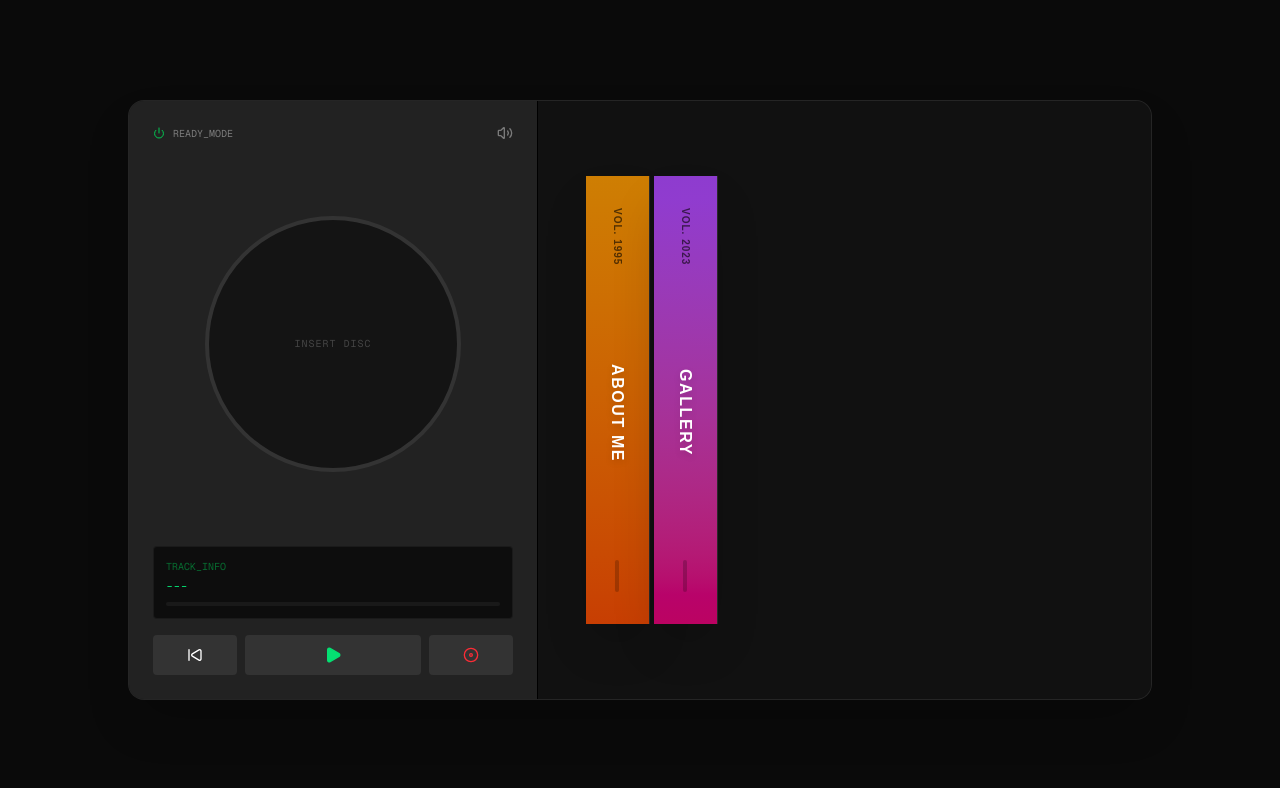
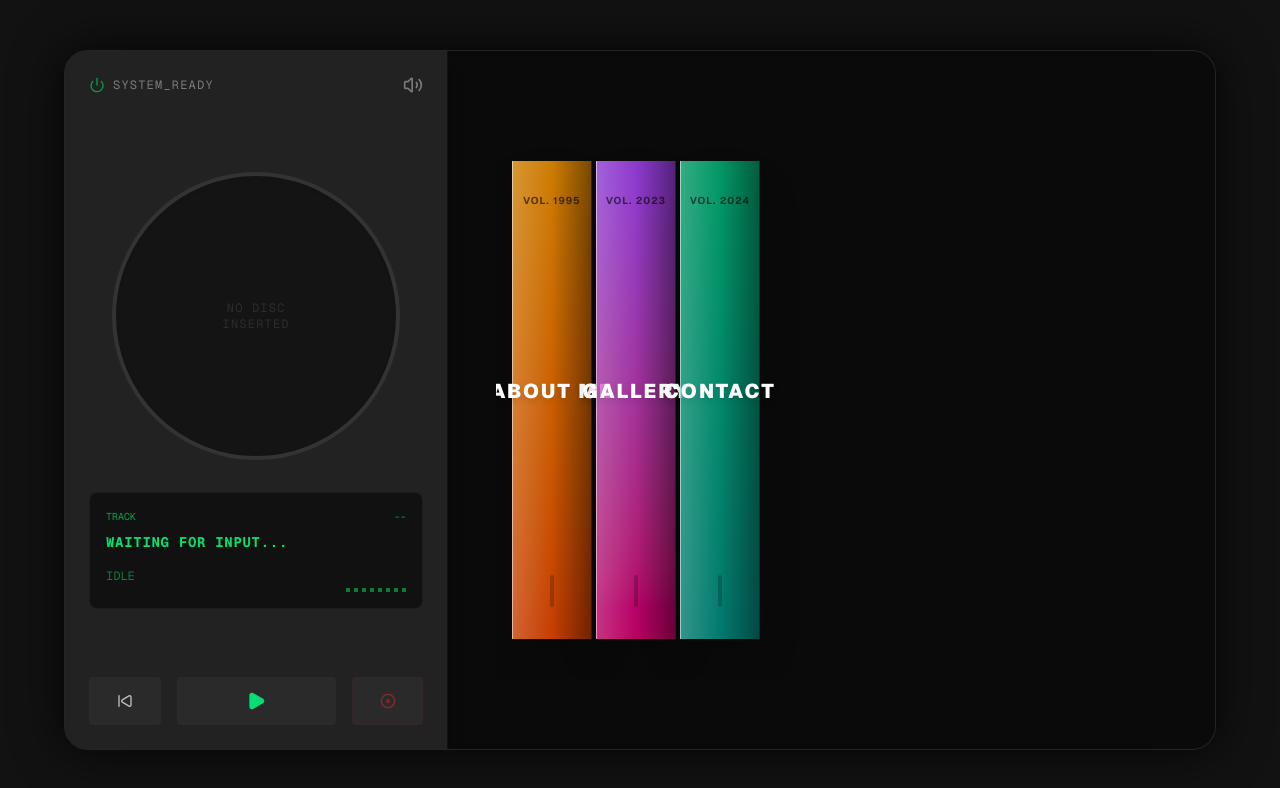
Before and after one commit to HallowsYves/portfolio, a Next.js app in the folder port/: page / in a window 1280 px wide. Shown: the top 788 px of the page. Built offline with nearby package versions, Linux system fonts and the light colour scheme.

Commit message:
made things more Component based, Added Types

```diff
--- /dev/null
+++ b/port/Components/AudioVisualizer.tsx
@@ -0,0 +1,16 @@
+export default function AudioVisualizer({ isPlaying }: { isPlaying: boolean }) {
+  return (
+    <div className="flex items-end justify-center space-x-1 h-8 opacity-60">
+      {[...Array(8)].map((_, i) => (
+        <div
+          key={i}
+          className={`w-1 bg-green-500 transition-all duration-100 ease-in-out ${isPlaying ? 'animate-pulse' : 'h-1'}`}
+          style={{
+            height: isPlaying ? `${Math.random() * 100}%` : '4px',
+            animationDelay: `${i * 0.05}s`
+          }}
+        />
+      ))}
+    </div>
+  );
+}
--- a/port/Components/CompactDisc.tsx
+++ b/port/Components/CompactDisc.tsx
@@ -1,27 +1,45 @@
 import React from 'react';
+import { Disc } from '@/types';
 
-interface DiscProps {
-  disc: {
-    title: string;
-    color: string;
-  };
+interface CompactDiscProps {
+  disc: Disc;
   isSpinning: boolean;
 }
 
-const CompactDisc = ({ disc, isSpinning }: DiscProps) => (
-  <div className={`relative w-48 h-48 md:w-64 md:h-64 rounded-full shadow-2xl flex items-center justify-center overflow-hidden transition-all duration-1000 ${isSpinning ? 'animate-spin-slow' : ''}`}>
+export default function CompactDisc({ disc, isSpinning }: CompactDiscProps) {
+  return (
+    <div className={`relative w-64 h-64 rounded-full shadow-2xl flex items-center justify-center overflow-hidden transition-all duration-1000 ${isSpinning ? 'animate-spin-slow' : ''}`}>
+        {/* Disc Surface */}
         <div className={`absolute inset-0 bg-gradient-to-br ${disc.color} opacity-90`} />
+
+        {/* Holographic Reflection */}
         <div className="absolute inset-0 bg-[conic-gradient(from_0deg,transparent_0deg,white_45deg,transparent_90deg,transparent_180deg,white_225deg,transparent_270deg)] opacity-30 mix-blend-overlay" />
+
+        {/* Data Rings */}
+        <div className="absolute inset-2 rounded-full border border-white/20" />
+        <div className="absolute inset-16 rounded-full border border-white/10" />
+        <div className="absolute inset-20 rounded-full border-4 border-black/10" />
+
+        {/* Label Art */}
         <div className="absolute inset-0 flex flex-col items-center justify-center text-center p-8 rotate-90">
-      <span className="text-white font-black text-xl md:text-2xl uppercase tracking-tighter leading-none">{disc.title}</span>
+        <span className="text-white/80 font-bold text-xl drop-shadow-lg tracking-wider">{disc.artist}</span>
+        <span className="text-white font-black text-3xl uppercase tracking-tighter leading-none mt-1">{disc.title}</span>
         </div>
-    {/* Center Spindle */}
-    <div className="absolute w-12 h-12 bg-gradient-to-b from-[#222] to-[#000] rounded-full z-20 shadow-xl flex items-center justify-center border border-white/5">
-      <div className="w-6 h-6 bg-[#111] rounded-full border border-white/5 flex items-center justify-center">
-         <div className="w-1.5 h-1.5 bg-[#050505] rounded-full border border-white/10"></div>
+
+        {/* Center Spindle/Hub Mechanism */}
+        <div className="absolute w-14 h-14 bg-gradient-to-b from-[#222] to-[#000] rounded-full z-20 shadow-[0_4px_8px_rgba(0,0,0,0.8)] flex items-center justify-center border border-white/5">
+        {/* Outer Grip Ring */}
+        <div className="absolute inset-0 rounded-full border-2 border-dashed border-white/10 opacity-30 animate-spin-slow" style={{ animationDuration: '10s' }}></div>
+
+        {/* Inner Clamp */}
+        <div className="w-8 h-8 bg-[#111] rounded-full border border-white/5 flex items-center justify-center shadow-inner relative">
+            <div className="w-2 h-2 bg-[#050505] rounded-full border border-white/10"></div>
+            {/* 3 locking teeth */}
+            <div className="absolute top-0 w-1 h-2 bg-[#333] rounded-full"></div>
+            <div className="absolute bottom-1 left-1 w-1 h-2 bg-[#333] rounded-full rotate-[120deg]"></div>
+            <div className="absolute bottom-1 right-1 w-1 h-2 bg-[#333] rounded-full -rotate-[120deg]"></div>
         </div>
         </div>
     </div>
   );
-
-export default CompactDisc;
+}
--- a/port/Components/JewelCaseSpine.tsx
+++ b/port/Components/JewelCaseSpine.tsx
@@ -1,15 +1,42 @@
-const JewelCaseSpine = ({ disc, onClick, disabled }: { disc: any, onClick: any, disabled: boolean }) => (
+import React from 'react';
+import { Disc } from '@/types';
+
+interface JewelCaseSpineProps {
+  disc: Disc;
+  onClick: (disc: Disc) => void;
+  disabled: boolean;
+}
+
+export default function JewelCaseSpine({ disc, onClick, disabled }: JewelCaseSpineProps) {
+  return (
     <button
         onClick={() => !disabled && onClick(disc)}
-    className={`group relative h-full w-12 md:w-16 transition-all duration-500 ease-out flex flex-col items-center justify-center border-r border-white/10 shadow-2xl ${disabled ? 'opacity-30 cursor-not-allowed grayscale' : 'hover:w-20 md:hover:w-24 cursor-pointer hover:z-10'}`}
+        className={`
+        group relative h-full w-12 md:w-16 lg:w-20 transition-all duration-500 ease-out
+        flex flex-col items-center justify-center border-r border-white/10 shadow-2xl
+        ${disabled ? 'opacity-30 cursor-not-allowed grayscale' : 'hover:w-24 md:hover:w-32 cursor-pointer hover:z-10'}
+        `}
+        style={{ perspective: '1000px' }}
     >
+        {/* Background Gradient */}
         <div className={`absolute inset-0 bg-gradient-to-b ${disc.color} opacity-80 group-hover:opacity-100 transition-opacity`} />
+
+        {/* Plastic Sheen Overlay */}
+        <div className="absolute inset-0 bg-gradient-to-r from-white/20 via-transparent to-black/40 pointer-events-none" />
+
+        {/* Spine Label (Vertical Text) */}
         <div className="relative z-10 h-full flex flex-col items-center py-8 justify-between">
-      <span className="[writing-mode:vertical-rl] text-[10px] font-bold tracking-widest text-black/60 uppercase">Vol. {disc.year}</span>
-      <h3 className="[writing-mode:vertical-rl] text-sm md:text-base font-black tracking-widest text-white drop-shadow-md whitespace-nowrap">{disc.title}</h3>
+        <span className="writing-vertical text-[10px] font-bold tracking-widest text-black/60 uppercase">
+            Vol. {disc.year}
+        </span>
+        <h3 className="writing-vertical text-lg md:text-xl font-black tracking-widest text-white drop-shadow-md whitespace-nowrap">
+            {disc.title}
+        </h3>
         <div className="w-1 h-8 bg-black/20 rounded-full" />
         </div>
+
+        {/* Hover "Pull Out" Effect (simulated by margin transition in parent, but visuals here) */}
+        <div className="absolute left-0 top-0 bottom-0 w-[1px] bg-white/50" />
     </button>
   );
-
-export default JewelCaseSpine;
+}
--- a/port/app/page.tsx
+++ b/port/app/page.tsx
@@ -1,12 +1,18 @@
 'use client';
 
 import React, { useState, useEffect } from 'react';
-import { Disc, Play, Pause, SkipBack, Volume2, Power } from 'lucide-react';
+import { Power, Volume2, SkipBack, Play, Pause, Disc as DiscIcon } from 'lucide-react';
+
+// Import our new sub-components
 import CompactDisc from '@/Components/CompactDisc';
 import JewelCaseSpine from '@/Components/JewelCaseSpine';
+import AudioVisualizer from '@/Components/AudioVisualizer';
 
+// Import our Shared Type
+import { Disc } from '@/types';
 
-const DISCS = [
+// --- Data ---
+const DISCS: Disc[] = [
   {
     id: 'about',
     title: 'ABOUT ME',
@@ -16,14 +22,15 @@ const DISCS = [
     trackList: ['Intro', 'Skills', 'History'],
     content: (
       <div className="space-y-4 font-mono text-sm md:text-base leading-relaxed text-amber-100">
-        <h2 className="text-xl md:text-2xl font-bold text-amber-500 mb-4">TRACK 01: ORIGIN</h2>
-        <p>Blah blah blah blah </p>
+        <p className="typing-effect">Initializing identity protocols...</p>
+        <h2 className="text-xl md:text-2xl font-bold text-amber-500 mb-4 mt-6">TRACK 01: ORIGIN</h2>
+        <p>I am a creative developer with a passion for retro aesthetics and modern performance.</p>
         <h2 className="text-xl md:text-2xl font-bold text-amber-500 mb-4 mt-8">TRACK 02: STACK</h2>
         <ul className="grid grid-cols-2 gap-2 text-xs md:text-sm opacity-80">
-          <li>[01] React / Next.js</li>
+          <li>[01] React.js / Next.js</li>
           <li>[02] TypeScript</li>
-          <li>[03] Tailwind CSS</li>
-          <li>[04] </li>
+          <li>[03] Node.js Logic</li>
+          <li>[04] UX/UI Design</li>
         </ul>
       </div>
     )
@@ -31,132 +38,163 @@ const DISCS = [
   {
     id: 'projects',
     title: 'GALLERY',
-    artist: 'Creative Works',
+    artist: 'Various Artists',
     year: '2023',
     color: 'from-purple-500 to-pink-600',
-    trackList: ['Web', 'Mobile', 'Design'],
+    trackList: ['Web Apps', 'Mobile', 'Design'],
     content: (
       <div className="space-y-6 font-mono text-purple-100">
         <div className="border-b border-purple-500/30 pb-2 mb-4">
           <h3 className="text-lg font-bold text-purple-400">PROJECT_ALPHA.EXE</h3>
-          <p className="text-xs opacity-70">Interactive CD Portfolio System</p>
+          <p className="text-xs opacity-70">Full Stack E-Commerce Solution</p>
         </div>
-        <div className="border-b border-purple-500/30 pb-2 mb-4">
-          <h3 className="text-lg font-bold text-purple-400">NEON_DREAMS.WAV</h3>
-          <p className="text-xs opacity-70">A nostalgic audio visualizer experience.</p>
+        <p className="text-xs animate-pulse mt-8">&gt;&gt; INSERT DISC 2 FOR ARCHIVED WORKS...</p>
+      </div>
+    )
+  },
+  {
+    id: 'contact',
+    title: 'CONTACT',
+    artist: 'Transmission',
+    year: '2024',
+    color: 'from-emerald-500 to-teal-600',
+    trackList: ['Email', 'Socials', 'Offices'],
+    content: (
+      <div className="space-y-8 font-mono text-emerald-100">
+        <div className="bg-emerald-900/20 p-4 border border-emerald-500/30 rounded">
+          <h3 className="text-emerald-400 font-bold mb-2">SEND TRANSMISSION</h3>
+          <form className="space-y-3" onSubmit={(e) => e.preventDefault()}>
+            <input type="text" placeholder="CODENAME" className="w-full bg-black/50 border border-emerald-500/30 p-2 text-sm focus:outline-none focus:border-emerald-400 transition-colors" />
+            <button className="bg-emerald-600 hover:bg-emerald-500 text-black font-bold py-2 px-4 w-full text-xs tracking-widest uppercase transition-colors">Transmit</button>
+          </form>
         </div>
       </div>
     )
   }
 ];
 
-
-export default function PortfolioPage() {
-  const [currentDisc, setCurrentDisc] = useState<any>(null);
+export default function Portfolio() {
+  const [currentDisc, setCurrentDisc] = useState<Disc | null>(null);
   const [loadingProgress, setLoadingProgress] = useState(0);
   const [isPlaying, setIsPlaying] = useState(false);
 
+  // Logic: Handle "Reading" the disc
   useEffect(() => {
-    let interval: any;
+    let interval: NodeJS.Timeout;
     if (currentDisc && loadingProgress < 100) {
       setIsPlaying(true);
       interval = setInterval(() => {
         setLoadingProgress(prev => {
-          const next = prev + Math.random() * 20;
+          const next = prev + Math.random() * 15;
           return next > 100 ? 100 : next;
         });
-      }, 400);
+      }, 300);
+    } else if (!currentDisc) {
+      setLoadingProgress(0);
+      setIsPlaying(false);
     }
     return () => clearInterval(interval);
   }, [currentDisc, loadingProgress]);
 
   const handleEject = () => {
+    setIsPlaying(false);
     setCurrentDisc(null);
     setLoadingProgress(0);
-    setIsPlaying(false);
   };
 
   return (
-    <div className="min-h-screen bg-[#0a0a0a] text-white flex items-center justify-center p-4">
-      <div className="relative w-full max-w-5xl h-[600px] bg-[#1a1a1a] rounded-2xl shadow-2xl border border-white/5 flex flex-col md:flex-row overflow-hidden">
+    <div className="min-h-screen bg-[#121212] text-white flex items-center justify-center p-4 md:p-8 font-sans overflow-hidden">
+      <div className="relative w-full max-w-6xl h-[85vh] md:h-[700px] bg-[#1a1a1a] rounded-3xl shadow-[0_0_50px_rgba(0,0,0,0.8)] border border-white/5 flex flex-col md:flex-row overflow-hidden">
 
-        {/* PLAYER SECTION */}
-        <div className="w-full md:w-2/5 bg-[#222] p-6 flex flex-col border-b md:border-b-0 md:border-r border-black">
-          <div className="flex justify-between items-center mb-6">
-            <div className="flex items-center gap-2">
-              <Power className="w-3 h-3 text-green-500" />
-              <span className="text-[10px] font-mono opacity-40">READY_MODE</span>
+        {/* PLAYER SIDE */}
+        <div className="w-full md:w-5/12 lg:w-1/3 bg-[#222] p-6 flex flex-col relative border-b md:border-b-0 md:border-r border-black/50 z-20 shadow-xl">
+          <div className="flex justify-between items-center mb-8">
+            <div className="flex items-center space-x-2">
+              <Power className="w-4 h-4 text-green-500 animate-pulse" />
+              <span className="text-xs font-mono text-white/40 tracking-widest">SYSTEM_READY</span>
             </div>
-            <Volume2 className="w-4 h-4 opacity-40" />
+            <Volume2 className="w-5 h-5 text-white/40" />
           </div>
 
-          <div className="flex-grow flex items-center justify-center relative">
-            <div className="w-56 h-56 md:w-64 md:h-64 rounded-full bg-black/40 border-4 border-[#333] flex items-center justify-center">
+          <div className="flex-grow flex flex-col items-center justify-center relative">
+            <div className="relative w-72 h-72 bg-black/40 rounded-full border-4 border-[#333] shadow-inner flex items-center justify-center mb-8">
               {currentDisc ? (
+                <div className="transition-all duration-700 ease-out transform scale-100 opacity-100">
                   <CompactDisc disc={currentDisc} isSpinning={isPlaying} />
+                </div>
               ) : (
-                <span className="text-[10px] font-mono opacity-20 tracking-widest uppercase">Insert Disc</span>
+                <div className="text-white/10 text-xs font-mono tracking-widest text-center">NO DISC<br/>INSERTED</div>
               )}
             </div>
+
+            <div className="w-full bg-[#111] border border-white/5 p-4 rounded-lg font-mono mb-6 relative overflow-hidden group">
+               <div className="flex justify-between items-end text-green-500/80 mb-2">
+                 <span className="text-[10px]">TRACK</span>
+                 <span className="text-[10px]">{currentDisc ? '01' : '--'}</span>
                </div>
-
-          <div className="mt-6 space-y-4">
-            <div className="bg-black/60 p-3 rounded font-mono border border-white/5">
-              <div className="text-[10px] text-green-500 opacity-50 mb-1">TRACK_INFO</div>
-              <div className="text-xs text-green-400 truncate">
-                {currentDisc ? `${currentDisc.artist} - ${currentDisc.title}` : '---'}
-              </div>
-              <div className="mt-2 h-1 bg-white/5 rounded-full overflow-hidden">
-                <div className="h-full bg-green-500 transition-all" style={{ width: `${loadingProgress}%` }} />
-              </div>
-            </div>
-
-            <div className="grid grid-cols-4 gap-2">
-              <button className="h-10 bg-[#333] rounded hover:bg-[#383838] flex items-center justify-center"><SkipBack size={16}/></button>
-              <button onClick={() => currentDisc && setIsPlaying(!isPlaying)} className="h-10 bg-[#333] rounded col-span-2 flex items-center justify-center text-green-400">
-                {isPlaying ? <Pause size={18} fill="currentColor"/> : <Play size={18} fill="currentColor"/>}
-              </button>
-              <button onClick={handleEject} className="h-10 bg-[#333] rounded flex items-center justify-center text-red-500"><Disc size={16}/></button>
+               <p className="text-sm truncate text-green-400 font-bold uppercase tracking-wider">
+                 {currentDisc ? `${currentDisc.artist} - ${currentDisc.title}` : 'WAITING FOR INPUT...'}
+               </p>
+               <div className="flex justify-between items-center mt-2">
+                 <span className="text-xs text-green-500/60">
+                   {currentDisc && loadingProgress < 100 ? `READING ${Math.floor(loadingProgress)}%` : currentDisc ? 'PLAYING' : 'IDLE'}
+                 </span>
+                 <AudioVisualizer isPlaying={isPlaying} />
                </div>
             </div>
           </div>
 
-        {/* CONTENT/SHELF SECTION */}
-        <div className="flex-grow relative bg-[#111]">
-          {currentDisc ? (
-            <div className="absolute inset-0 p-8 md:p-12 overflow-y-auto animate-in fade-in slide-in-from-right-4 duration-700">
+          <div className="grid grid-cols-4 gap-4 mt-auto">
+             <button className="h-12 bg-[#2a2a2a] rounded flex items-center justify-center hover:bg-[#333] transition-colors"><SkipBack className="w-4 h-4 text-white/70"/></button>
+             <button onClick={() => currentDisc && setIsPlaying(!isPlaying)} className="h-12 bg-[#2a2a2a] rounded flex items-center justify-center hover:bg-[#333] transition-colors col-span-2 text-green-400">
+                {isPlaying ? <Pause className="w-5 h-5 fill-current" /> : <Play className="w-5 h-5 fill-current" />}
+             </button>
+             <button onClick={handleEject} disabled={!currentDisc} className="h-12 bg-[#333] border border-red-900/30 rounded flex items-center justify-center hover:bg-red-900/20 transition-colors group disabled:opacity-50">
+                <DiscIcon className={`w-4 h-4 text-red-500 ${currentDisc ? 'group-hover:animate-pulse' : ''}`} />
+             </button>
+          </div>
+        </div>
+
+        {/* CONTENT SIDE */}
+        <div className="flex-grow relative bg-[#181818] overflow-hidden flex flex-col">
+          <div className={`absolute inset-0 p-8 md:p-12 overflow-y-auto transition-all duration-700 ${currentDisc ? 'opacity-100 translate-x-0' : 'opacity-0 translate-x-20 pointer-events-none'}`}>
+             <div className="max-w-2xl mx-auto h-full flex flex-col">
+                <div className="flex items-center justify-between border-b border-white/10 pb-6 mb-8">
+                  <h1 className="text-3xl md:text-5xl font-black text-white uppercase">{currentDisc?.title}</h1>
+                  <div className={`w-12 h-12 rounded-full bg-gradient-to-br ${currentDisc?.color} opacity-20 animate-pulse`}></div>
+                </div>
+                <div className="flex-grow">
                   {loadingProgress < 100 ? (
-                <div className="h-full flex items-center justify-center">
-                  <span className="font-mono text-xs animate-pulse">LOADING_DATA...</span>
+                    <div className="h-full flex flex-col items-center justify-center space-y-4">
+                      <div className="w-full max-w-xs h-1 bg-[#333] rounded-full overflow-hidden">
+                        <div className="h-full bg-white transition-all duration-300" style={{ width: `${loadingProgress}%`}} />
+                      </div>
                     </div>
                   ) : (
-                <div className="max-w-xl">
-                  <h1 className="text-4xl font-black mb-1">{currentDisc.title}</h1>
-                  <div className="h-1 w-12 bg-white/20 mb-8" />
-                  {currentDisc.content}
-                </div>
+                    <div className="animate-fade-in-up">{currentDisc?.content}</div>
                   )}
                 </div>
-          ) : (
-            <div className="absolute inset-0 flex items-center justify-center md:justify-start md:pl-12">
-              <div className="h-3/4 flex space-x-1 items-end">
-                {DISCS.map(d => (
-                  <JewelCaseSpine key={d.id} disc={d} onClick={setCurrentDisc} disabled={false} />
+                <div className="mt-8 pt-6 border-t border-white/10 flex justify-between items-center text-xs text-white/30 font-mono">
+                  <span>TRACKS: {currentDisc?.trackList.join(' / ')}</span>
+                  <button onClick={handleEject} className="hover:text-red-400">CLOSE_SESSION</button>
+                </div>
+             </div>
+          </div>
+
+          <div className={`absolute inset-0 bg-[#0a0a0a] flex items-center pl-12 transition-all duration-700 ${!currentDisc ? 'opacity-100 translate-y-0' : 'opacity-0 translate-y-20 pointer-events-none'}`}>
+             <div className="relative h-[80%] flex items-center space-x-1 py-10 px-4 overflow-x-auto w-full">
+                {DISCS.map((disc) => (
+                  <JewelCaseSpine key={disc.id} disc={disc} onClick={setCurrentDisc} disabled={!!currentDisc} />
                 ))}
              </div>
           </div>
-          )}
         </div>
       </div>
-
       <style jsx global>{`
-        @keyframes spin {
-          from { transform: rotate(0deg); }
-          to { transform: rotate(360deg); }
-        }
-        .animate-spin-slow {
-          animation: spin 3s linear infinite;
-        }
+        .animate-spin-slow { animation: spin 3s linear infinite; }
+        @keyframes spin { from { transform: rotate(0deg); } to { transform: rotate(360deg); } }
+        .animate-fade-in-up { animation: fadeInUp 0.5s ease-out forwards; }
+        @keyframes fadeInUp { from { opacity: 0; transform: translateY(10px); } to { opacity: 1; transform: translateY(0); } }
       `}</style>
     </div>
   );
--- /dev/null
+++ b/port/types/index.ts
@@ -0,0 +1,11 @@
+import { ReactNode } from 'react';
+
+export interface Disc {
+  id: string;
+  title: string;
+  artist: string;
+  year: string;
+  color: string;
+  trackList: string[];
+  content: ReactNode;
+}
```
Lines whose indentation alone changed are shown as unchanged.
